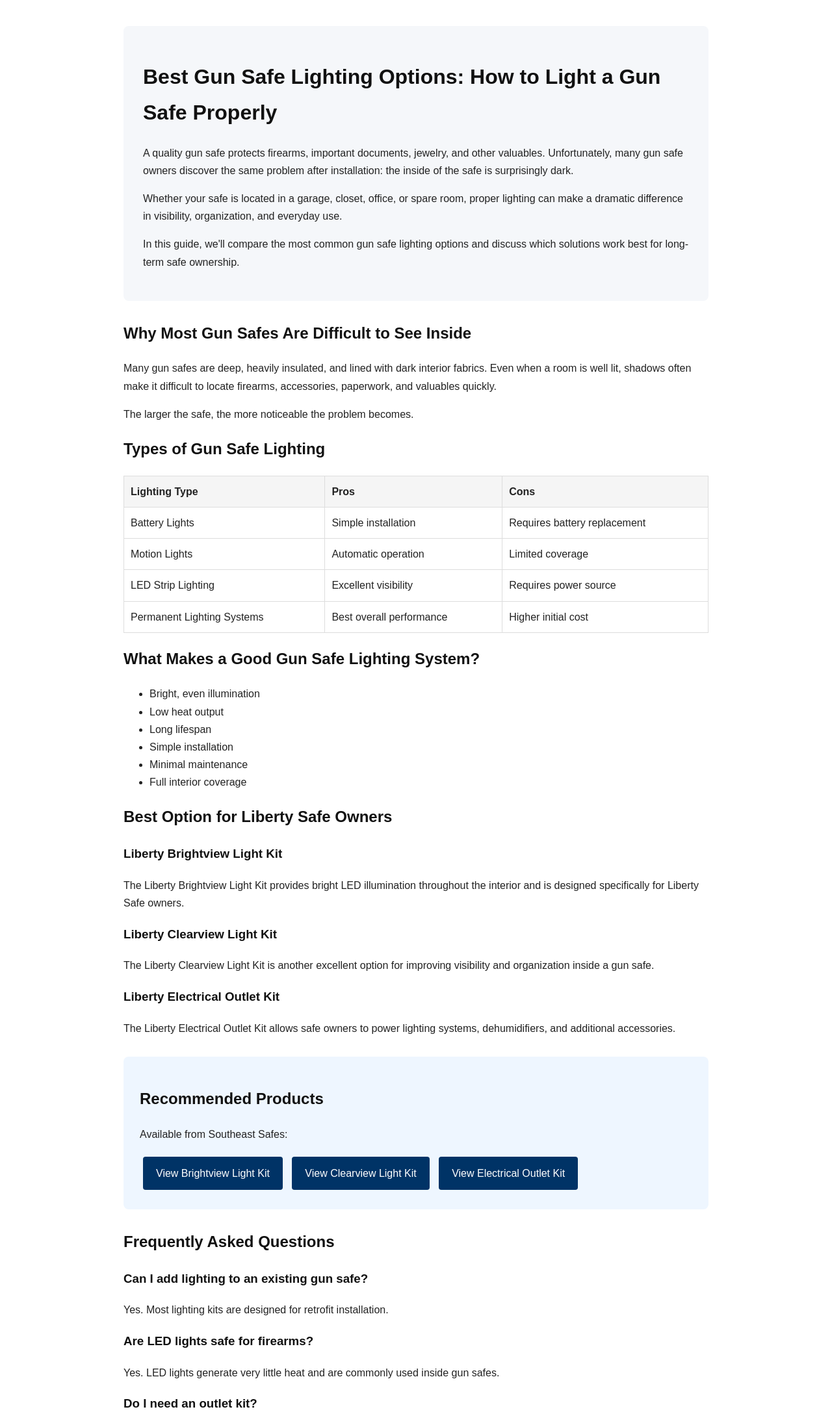
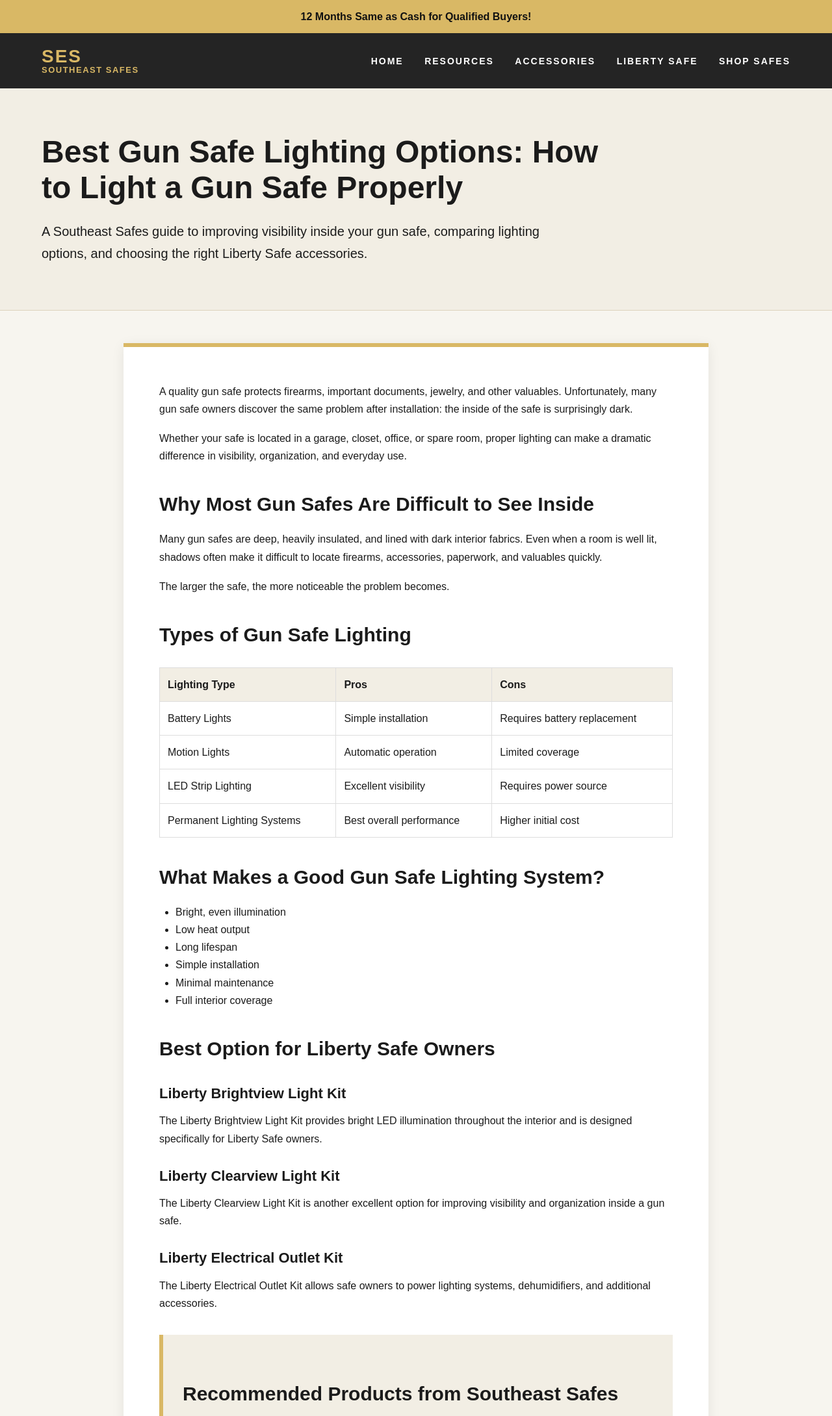
Before and after one commit to globalconceptsmediallc-oss/ses-safe-owner-resources, a plain HTML site: page resources/best-gun-safe-lighting-options/index.html in a window 1280 px wide. Shown: the top 2179 px of the page at 65% size. Drawn offline with Linux system fonts and the light colour scheme.

Commit message:
Update article with SES branding

```diff
--- a/resources/best-gun-safe-lighting-options/index.html
+++ b/resources/best-gun-safe-lighting-options/index.html
@@ -4,74 +4,223 @@
 <meta charset="utf-8">
 <meta name="viewport" content="width=device-width, initial-scale=1">
 
-<title>Best Gun Safe Lighting Options | How to Light a Gun Safe Properly</title>
-
-<meta name="description" content="Learn the best gun safe lighting options, compare LED lighting systems, and discover how to properly light a gun safe for better visibility and organization.">
-
+<title>Best Gun Safe Lighting Options | Southeast Safes Resource Center</title>
+<meta name="description" content="Learn the best gun safe lighting options, compare LED lighting systems, and find Liberty Safe lighting accessories from Southeast Safes.">
 <meta name="robots" content="index,follow">
 
 <style>
+*{margin:0;padding:0;box-sizing:border-box}
+
 body{
-max-width:900px;
-margin:0 auto;
-padding:40px 20px;
-font-family:Arial,sans-serif;
+font-family:Arial,Helvetica,sans-serif;
+background:#f7f5ef;
+color:#1b1b1b;
 line-height:1.7;
-color:#222;
 }
 
-h1,h2,h3{
+.promo{
+background:#d9b865;
 color:#111;
+text-align:center;
+padding:12px 20px;
+font-weight:800;
 }
 
-.hero{
-background:#f5f7fa;
-padding:30px;
-border-radius:8px;
-margin-bottom:30px;
+header{
+background:#242424;
+color:#fff;
 }
 
-.cta{
-background:#eef6ff;
-padding:25px;
-border-radius:8px;
-margin:30px 0;
+.container{
+width:90%;
+max-width:1180px;
+margin:auto;
 }
 
-.button{
-display:inline-block;
-padding:12px 20px;
-background:#003366;
+.nav-wrap{
+display:flex;
+align-items:center;
+justify-content:space-between;
+padding:22px 0;
+}
+
+.logo{
+color:#d9b865;
+font-size:28px;
+font-weight:900;
+letter-spacing:2px;
+line-height:1;
+}
+
+.logo span{
+display:block;
+font-size:13px;
+letter-spacing:1.5px;
+}
+
+nav a{
 color:#fff;
 text-decoration:none;
-border-radius:4px;
-margin:5px;
+margin-left:28px;
+font-size:14px;
+letter-spacing:2px;
+text-transform:uppercase;
+font-weight:700;
+}
+
+.article-hero{
+background:#f2eee4;
+padding:70px 0;
+border-bottom:1px solid #ddd2bd;
+}
+
+.article-hero h1{
+font-size:48px;
+line-height:1.15;
+max-width:900px;
+margin-bottom:22px;
+}
+
+.article-hero p{
+font-size:20px;
+max-width:820px;
+}
+
+.article{
+background:#fff;
+padding:55px;
+margin:50px auto;
+max-width:900px;
+box-shadow:0 4px 18px rgba(0,0,0,.08);
+border-top:6px solid #d9b865;
+}
+
+.article h2{
+font-size:30px;
+margin:35px 0 15px;
+}
+
+.article h3{
+font-size:22px;
+margin:25px 0 10px;
+}
+
+.article p{
+margin-bottom:18px;
+}
+
+.article ul{
+margin:0 0 25px 25px;
 }
 
 table{
 width:100%;
 border-collapse:collapse;
-margin:20px 0;
+margin:25px 0;
 }
 
 th,td{
 border:1px solid #ddd;
-padding:10px;
+padding:12px;
 text-align:left;
 }
 
 th{
-background:#f5f5f5;
+background:#f2eee4;
+}
+
+.cta{
+background:#f2eee4;
+padding:30px;
+margin:35px 0;
+border-left:6px solid #d9b865;
+}
+
+.button{
+display:inline-block;
+background:#d9b865;
+color:#111;
+padding:13px 20px;
+font-weight:800;
+text-decoration:none;
+border-radius:4px;
+margin:8px 8px 0 0;
+}
+
+footer{
+background:#242424;
+color:#fff;
+padding:35px 0;
+margin-top:50px;
+}
+
+footer a{
+color:#d9b865;
+}
+
+@media(max-width:800px){
+.nav-wrap{
+display:block;
+}
+
+nav{
+margin-top:20px;
+}
+
+nav a{
+display:block;
+margin:10px 0;
+}
+
+.article-hero h1{
+font-size:36px;
+}
+
+.article{
+padding:30px 22px;
+}
 }
 </style>
-
 </head>
 
 <body>
 
-<div class="hero">
+<div class="promo">
+12 Months Same as Cash for Qualified Buyers!
+</div>
+
+<header>
+<div class="container nav-wrap">
+
+<div class="logo">
+SES
+<span>SOUTHEAST SAFES</span>
+</div>
+
+<nav>
+<a href="/">Home</a>
+<a href="/resources/">Resources</a>
+<a href="/accessories/">Accessories</a>
+<a href="/liberty-safe/">Liberty Safe</a>
+<a href="https://sesafes.com">Shop Safes</a>
+</nav>
+
+</div>
+</header>
+
+<section class="article-hero">
+<div class="container">
 
 <h1>Best Gun Safe Lighting Options: How to Light a Gun Safe Properly</h1>
+
+<p>
+A Southeast Safes guide to improving visibility inside your gun safe, comparing lighting options, and choosing the right Liberty Safe accessories.
+</p>
+
+</div>
+</section>
+
+<main class="article">
 
 <p>
 A quality gun safe protects firearms, important documents, jewelry, and other valuables. Unfortunately, many gun safe owners discover the same problem after installation: the inside of the safe is surprisingly dark.
@@ -80,12 +229,6 @@
 <p>
 Whether your safe is located in a garage, closet, office, or spare room, proper lighting can make a dramatic difference in visibility, organization, and everyday use.
 </p>
-
-<p>
-In this guide, we'll compare the most common gun safe lighting options and discuss which solutions work best for long-term safe ownership.
-</p>
-
-</div>
 
 <h2>Why Most Gun Safes Are Difficult to See Inside</h2>
 
@@ -100,7 +243,6 @@
 <h2>Types of Gun Safe Lighting</h2>
 
 <table>
-
 <tr>
 <th>Lighting Type</th>
 <th>Pros</th>
@@ -130,7 +272,6 @@
 <td>Best overall performance</td>
 <td>Higher initial cost</td>
 </tr>
-
 </table>
 
 <h2>What Makes a Good Gun Safe Lighting System?</h2>
@@ -166,9 +307,11 @@
 
 <div class="cta">
 
-<h2>Recommended Products</h2>
+<h2>Recommended Products from Southeast Safes</h2>
 
-<p>Available from Southeast Safes:</p>
+<p>
+These Liberty Safe accessories help improve visibility, organization, and convenience inside your safe.
+</p>
 
 <a class="button" href="https://sesafes.com/products/liberty-safe-brightview-light-kit">
 View Brightview Light Kit
@@ -201,5 +344,14 @@
 For most safe owners, a quality LED lighting system paired with an electrical outlet kit provides the best overall visibility and convenience.
 </p>
 
+</main>
+
+<footer>
+<div class="container">
+<p>© Southeast Safes Resource Center</p>
+<p><a href="https://sesafes.com">Visit Southeast Safes</a></p>
+</div>
+</footer>
+
 </body>
 </html>
```
